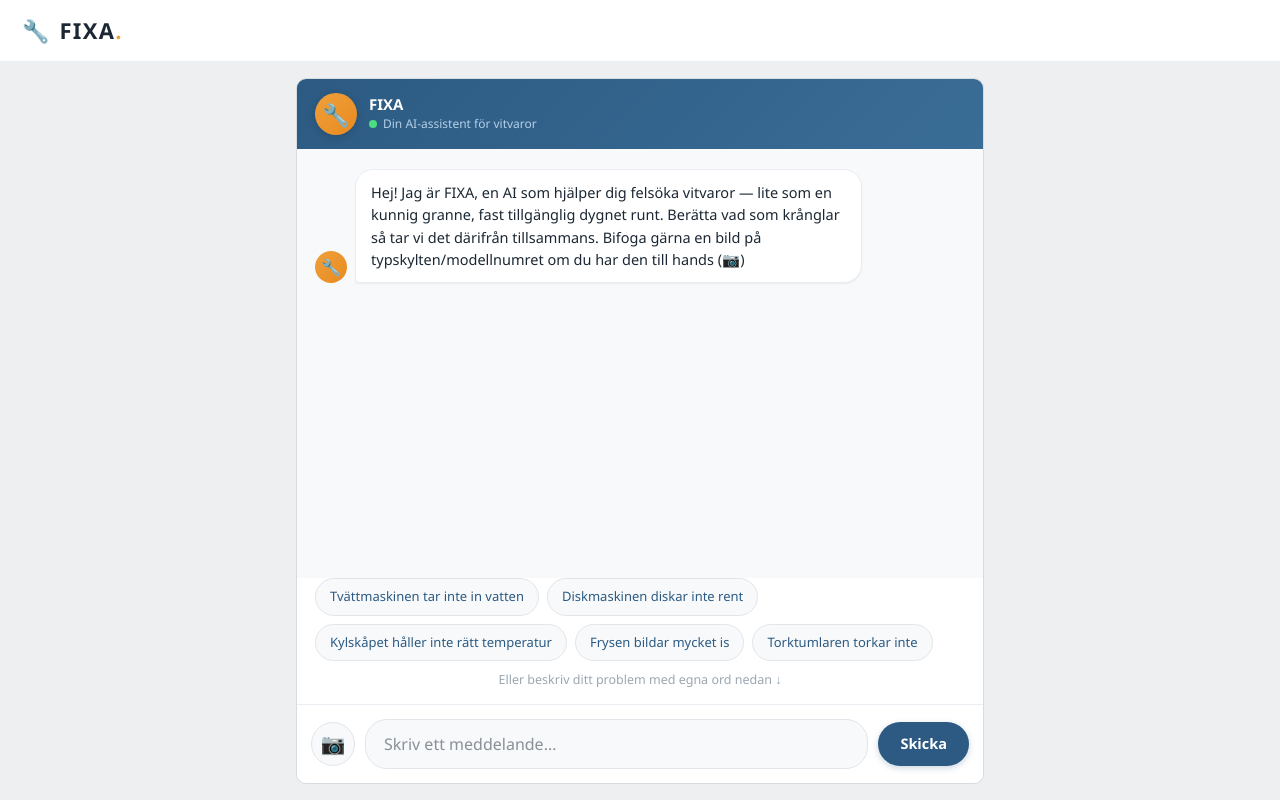
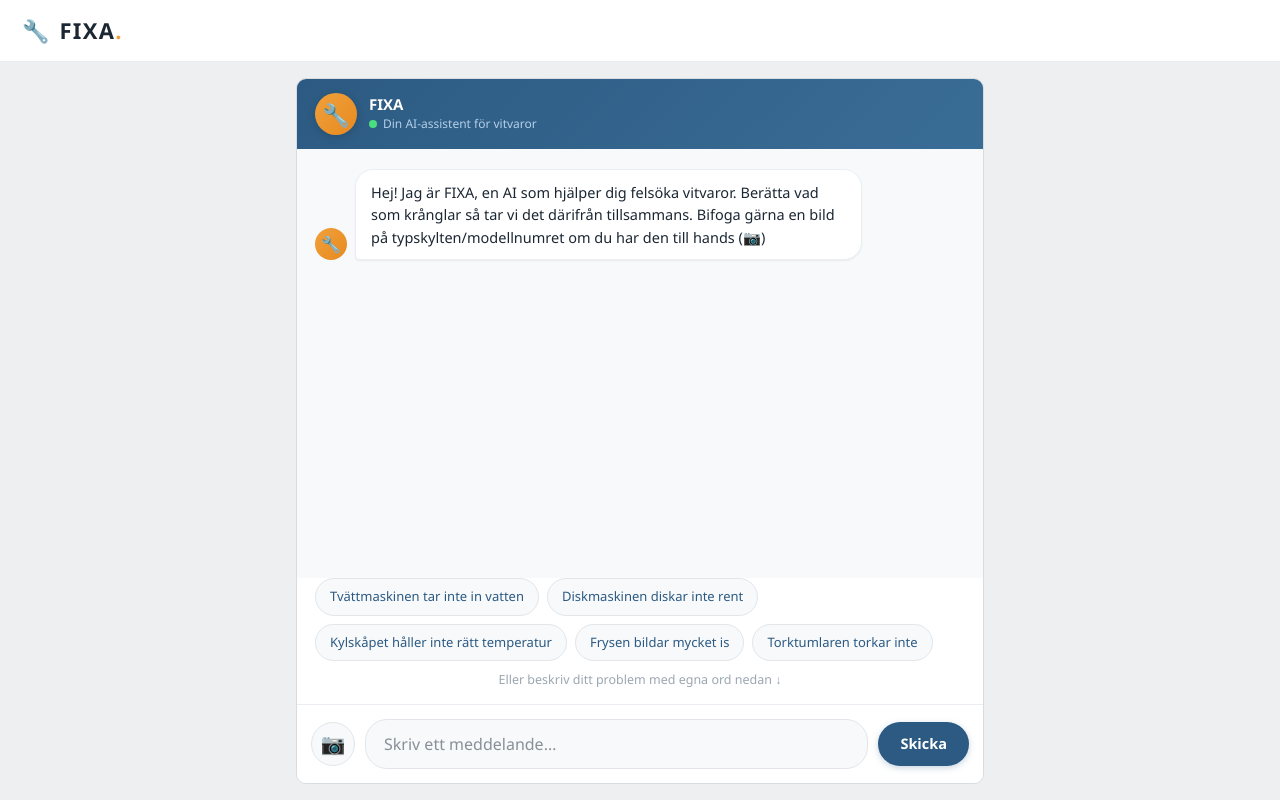
Before and after one commit to FIXA-test/fixa, a Next.js app: page / in a window 1280 px wide. Built offline with nearby package versions, Linux system fonts and the light colour scheme.

Commit message:
fix: ta bort "kunnig granne"-liknelsen ur välkomstmeddelandet

```diff
--- a/app/page.jsx
+++ b/app/page.jsx
@@ -268,7 +268,7 @@ export default function FixaTriageV7() {
   const [view, setView] = useState("kund");
 
   const [messages, setMessages] = useState([
-    { role: "assistant", content: "Hej! Jag är FIXA, en AI som hjälper dig felsöka vitvaror — lite som en kunnig granne, fast tillgänglig dygnet runt. Berätta vad som krånglar så tar vi det därifrån tillsammans. Bifoga gärna en bild på typskylten/modellnumret om du har den till hands (📷)" },
+    { role: "assistant", content: "Hej! Jag är FIXA, en AI som hjälper dig felsöka vitvaror. Berätta vad som krånglar så tar vi det därifrån tillsammans. Bifoga gärna en bild på typskylten/modellnumret om du har den till hands (📷)" },
   ]);
   const [input, setInput] = useState("");
   const [pendingImage, setPendingImage] = useState(null); // {data, mediaType, preview, isReceipt}
```
